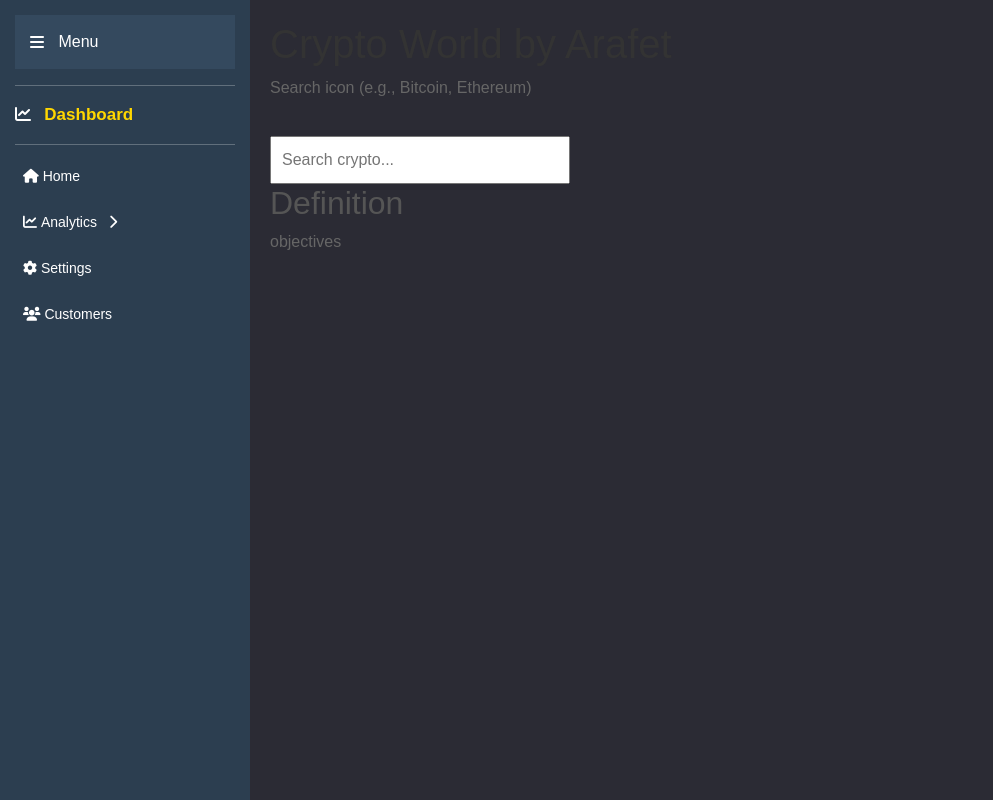
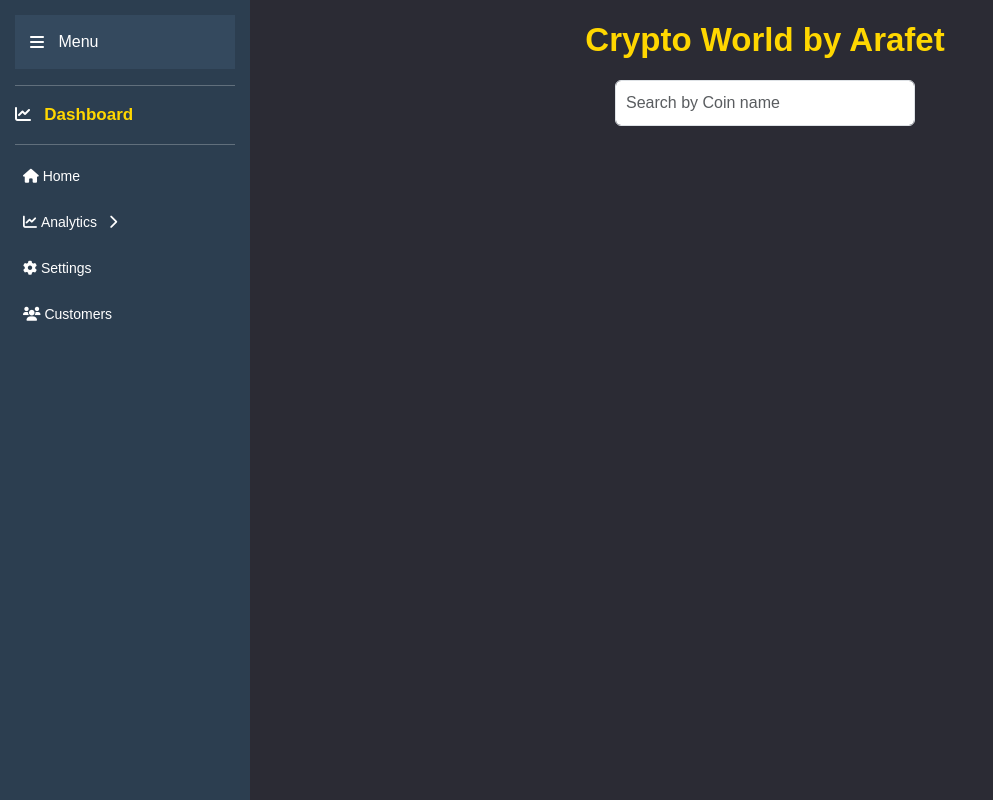
Before and after one commit to fatmajaafar/CryptoPrediction, an Angular app: page /home in a window 1280 px wide. Shown: the whole page, without its empty margins (0-993 px from the left). Built offline with nearby package versions, Linux system fonts and the light colour scheme.

Commit message:
update homepage part2

```diff
--- a/src/app/home/home.component.html
+++ b/src/app/home/home.component.html
@@ -1,9 +1,24 @@
 <div class="home">
-    <h1>Crypto World by Arafet</h1>
-    <p>Search icon (e.g., Bitcoin, Ethereum)</p>
-    <input type="text" placeholder="Search crypto..." />
+    <h1 class="gold-text">Crypto World by Arafet</h1>
     <div>
-        <h2>Definition</h2>
-        <p>objectives</p>
+        <input
+            type="text"
+            class="form-control"
+            placeholder="Search by Coin name"
+            [(ngModel)]="searchQuery"
+            (keyup.enter)="searchCoin()"
+        />
+    </div>
+
+    <div *ngIf="currentCoin">
+        <h4>Definition</h4>
+        <p>{{ currentCoin.definition }}</p>
+
+        <h4>Objectives</h4>
+        <p>{{ currentCoin.objectives }}</p>
+    </div>
+
+    <div *ngIf="!currentCoin && searchQuery">
+        <p>No results found for "{{ searchQuery }}".</p>
     </div>
 </div>
--- a/src/app/home/home.component.scss
+++ b/src/app/home/home.component.scss
@@ -1,13 +1,34 @@
 .home {
-    h1 {
-        color: #333;
+    text-align: center;
+
+    .gold-text {
+        color: #ffd700;
+        font-size: 33px;
+        font-weight: bold !important;
+    }
+
+    p {
+        color: #666;
+    }
+    h4 {
+      color: white;
+    }
+    input {
+        padding: 10px;
+        width: 300px;
+        margin: 20px auto 0;
+        display: block;
+    }
+
+    button {
+        padding: 10px 20px;
+        margin-top: 10px;
+        background-color: #007bff;
+        color: white;
+        border: none;
+        cursor: pointer;
     }
     p {
         color: #666;
     }
-    input {
-        padding: 10px;
-        width: 300px;
-        margin-top: 20px;
-    }
 }
```
